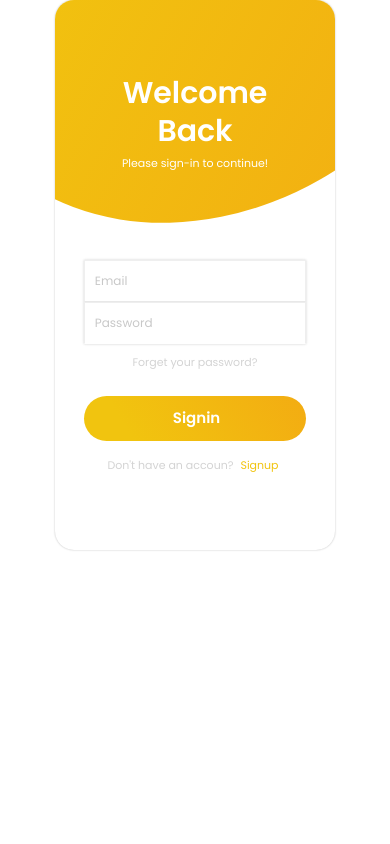
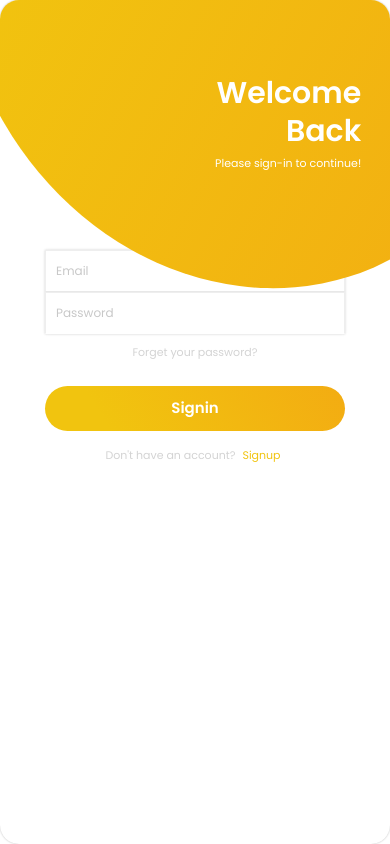
Before and after one commit to fitfor/app, a React (Create React App) app in the folder frontend/: page /login in a window 390 px wide. Built offline with nearby package versions, Linux system fonts and the light colour scheme.

Commit message:
basic responsiveness, wip

```diff
--- a/frontend/src/App.tsx
+++ b/frontend/src/App.tsx
@@ -5,6 +5,9 @@ import About from "./routes/About";
 import styled from "styled-components";
 import Login from "./routes/Login";
 import { AccountBox } from "./components /accountBox";
+import { mediaQuery, MediaQueryWidth } from "./utils";
+
+
 const AppContainer = styled.div`
   width: 100%;
   height: 100%;
@@ -13,18 +16,35 @@ const AppContainer = styled.div`
   align-items: center;
   justify-content: center;
 `;
+
+const BoxContainer = styled.div`
+  width: 100%;
+  min-height: 100%;
+  display: flex;
+  flex-direction: column;
+  border-radius: 19px;
+  background-color: #fff;
+  box-shadow: 0 0 2px rgba(15, 15, 15, 0.28);
+  position: relative;
+  overflow: hidden;
+  max-width: 700px;
+  ${mediaQuery(MediaQueryWidth.sm, `
+  max-width:400px`)}
+`;
+
 function App() {
   return (
-    <div className="App">
-      <AppContainer>
+    <AppContainer>
+      <BoxContainer>
         <AccountBox />
-      </AppContainer>
-      {/* <Routes>
+        {/* <Routes>
         <Route path="/" element={<Home />} />
         <Route path="about" element={<About />} />
         <Route path="login" element={<Login />} />
       </Routes> */}
-    </div>
+      </BoxContainer>
+    </AppContainer>
+
   );
 }
 
--- /dev/null
+++ b/frontend/src/components /MaxWidthContainer/index.tsx
@@ -0,0 +1,13 @@
+import styled from "styled-components"
+
+function MaxWidthContainer(maxWidth: number) {
+    return styled.div`
+  width: 100%;
+  display: flex;
+  flex-direction: column;
+  align-items: center;
+  max-width: ${maxWidth}px;
+  `
+}
+
+export default MaxWidthContainer
--- a/frontend/src/components /accountBox/index.jsx
+++ b/frontend/src/components /accountBox/index.jsx
@@ -1,23 +1,13 @@
 
 
-import React, { useState } from "react";
+import { useState } from "react";
 import styled from "styled-components";
 import { LoginForm } from "./loginForm";
 import { motion } from "framer-motion";
 import { AccountContext } from "./accountContext";
 import { SignupForm } from "./signupForm";
+import MaxWidthContainer from "../MaxWidthContainer";
 
-const BoxContainer = styled.div`
-  width: 280px;
-  min-height: 550px;
-  display: flex;
-  flex-direction: column;
-  border-radius: 19px;
-  background-color: #fff;
-  box-shadow: 0 0 2px rgba(15, 15, 15, 0.28);
-  position: relative;
-  overflow: hidden;
-`;
 
 const TopContainer = styled.div`
   width: 100%;
@@ -51,6 +41,7 @@ const HeaderContainer = styled.div`
   width: 100%;
   display: flex;
   flex-direction: column;
+  align-items: flex-end;
 `;
 
 const HeaderText = styled.h2`
@@ -75,6 +66,7 @@ const InnerContainer = styled.div`
   width: 100%;
   display: flex;
   flex-direction: column;
+  align-items: center;
   padding: 0 1.8em;
 `;
 
@@ -98,6 +90,8 @@ const expandingTransition = {
   duration: 2.3,
   stiffness: 30,
 };
+
+const FormMaxWidthContainer = MaxWidthContainer(300)
 
 export function AccountBox(props) {
   const [isExpanded, setExpanded] = useState(false);
@@ -128,7 +122,6 @@ export function AccountBox(props) {
 
   return (
     <AccountContext.Provider value={contextValue}>
-      <BoxContainer>
         <TopContainer>
           <BackDrop
             initial={false}
@@ -152,10 +145,12 @@ export function AccountBox(props) {
           )}
         </TopContainer>
         <InnerContainer>
+          <FormMaxWidthContainer>
           {active === "signin" && <LoginForm />}
           {active === "signup" && <SignupForm />}
-        </InnerContainer>
-      </BoxContainer>
+          </FormMaxWidthContainer>
+          </InnerContainer>
+
     </AccountContext.Provider>
   );
 }
--- a/frontend/src/components /accountBox/loginForm.jsx
+++ b/frontend/src/components /accountBox/loginForm.jsx
@@ -9,12 +9,14 @@ import {
 } from "./common";
 import { Marginer } from "../marginer";
 import { AccountContext } from "./accountContext";
+import MaxWidthContainer from "../MaxWidthContainer";
+
 
 export function LoginForm(props) {
   const { switchToSignup } = useContext(AccountContext);
 
   return (
-    <BoxContainer>
+    <>
       <FormContainer>
         <Input type="email" placeholder="Email" />
         <Input type="password" placeholder="Password" />
@@ -25,11 +27,11 @@ export function LoginForm(props) {
       <SubmitButton type="submit">Signin</SubmitButton>
       <Marginer direction="vertical" margin="1em" />
       <MutedLink href="#">
-        Don't have an accoun?{" "}
+        Don't have an account?{" "}
         <BoldLink href="#" onClick={switchToSignup}>
           Signup
         </BoldLink>
       </MutedLink>
-    </BoxContainer>
+    </>
   );
 }
--- a/frontend/src/components /accountBox/signupForm.jsx
+++ b/frontend/src/components /accountBox/signupForm.jsx
@@ -14,7 +14,7 @@ export function SignupForm(props) {
   const { switchToSignin } = useContext(AccountContext);
 
   return (
-    <BoxContainer>
+    <>
       <FormContainer>
         <Input type="text" placeholder="Full Name" />
         <Input type="email" placeholder="Email" />
@@ -30,6 +30,6 @@ export function SignupForm(props) {
           Signin
         </BoldLink>
       </MutedLink>
-    </BoxContainer>
+    </>
   );
 }
--- /dev/null
+++ b/frontend/src/utils.ts
@@ -0,0 +1,15 @@
+enum MediaQueryWidth {
+    xs = 576,
+    sm = 768,
+    md = 992,
+    lg = 1200,
+    xl = 140,
+}
+
+function mediaQuery(q: MediaQueryWidth, css:string){
+ return `@media (max-width: ${q}px) {
+    ${css}
+  }`
+}
+
+export {MediaQueryWidth, mediaQuery}
```
Also changed, not shown: 2 other files (tests, documents, lock files or other folders).
